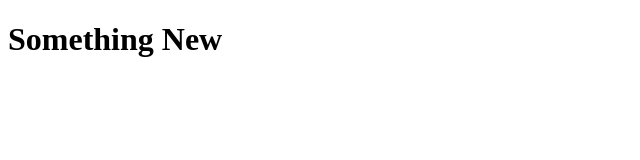
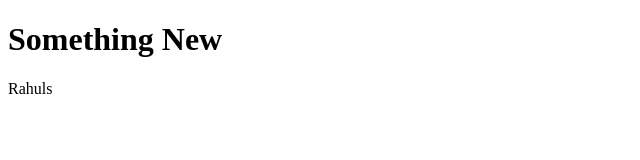
Before and after one commit to sidd82/palaylist, a plain HTML site: page index.html in a window 1280 px wide. Shown: the full height of the page, 0-640 px from the left. Drawn offline with Linux system fonts and the light colour scheme.

Commit message:
Paragraph Rahul

```diff
--- a/index.html
+++ b/index.html
@@ -8,5 +8,6 @@
   </head>
   <body>
     <h1>Something New</h1>
+    <p>Rahuls</p>
   </body>
 </html>
```
